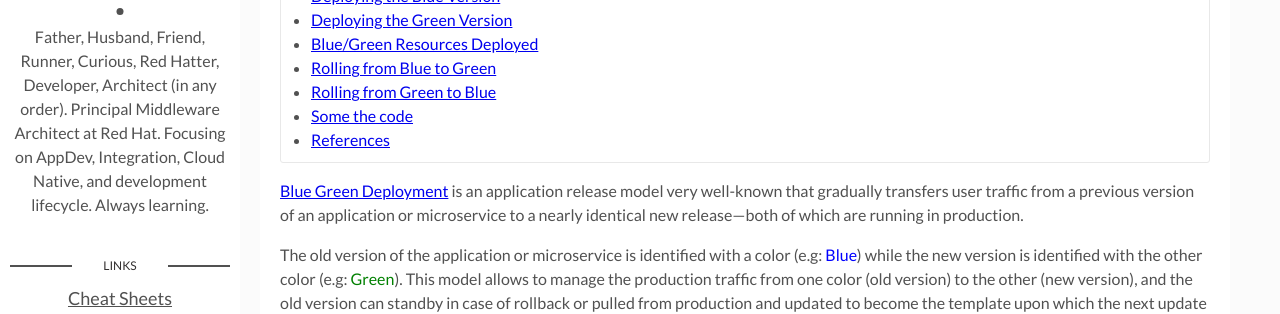
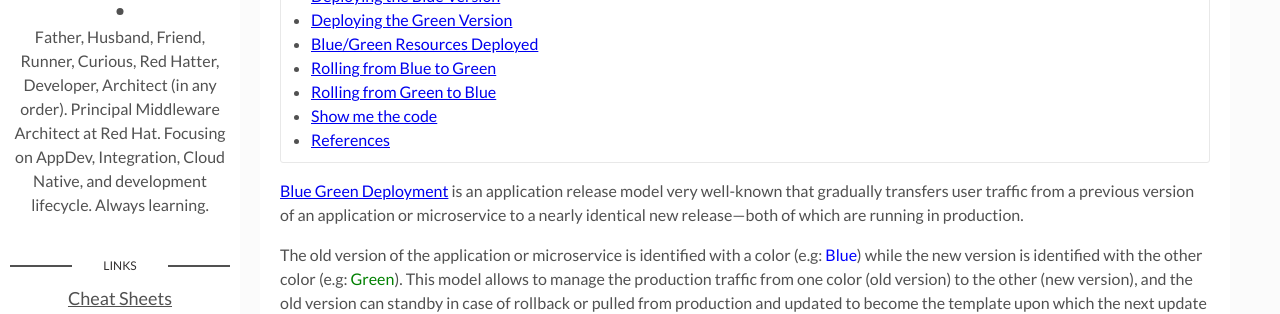
Before and after one commit to rmarting/rmarting.github.io, a Jekyll site: the page built from _posts/2020-10-23-blue-green-deployments-with-jkube.md, in a window 1280 px wide and 900 px high, scrolled down 347 px. Shown: the part 154-468 px from the top of the window. Built offline with Jekyll 4.4.1, drawn with Linux system fonts in a browser that asks for light colours; emoji names are drawn with the system emoji font; comment, search, counter and statistics services are not loaded; the table of contents is made by our own code; some of the changed text lies outside the part shown.

Commit message:
:bug: Fixed some typos

```diff
--- a/_posts/2020-10-23-blue-green-deployments-with-jkube.md
+++ b/_posts/2020-10-23-blue-green-deployments-with-jkube.md
@@ -224,7 +224,7 @@ only to path the load balancer route (in the case of OpenShift) as:
 ❯ oc patch route kafka-clients-quarkus-sample-lb --type=merge -p '{"spec": {"to": {"name": "kafka-clients-quarkus-sample-blue"}}}'
 {% endhighlight %}
 
-## Some the code
+## Show me the code
 
 If you want to test and verify this approach, I developed a sample case in one of my favorite
 [GitHub repo](https://github.com/rmarting/kafka-clients-quarkus-sample/tree/feature/b-g-deployment-strategy).
```
